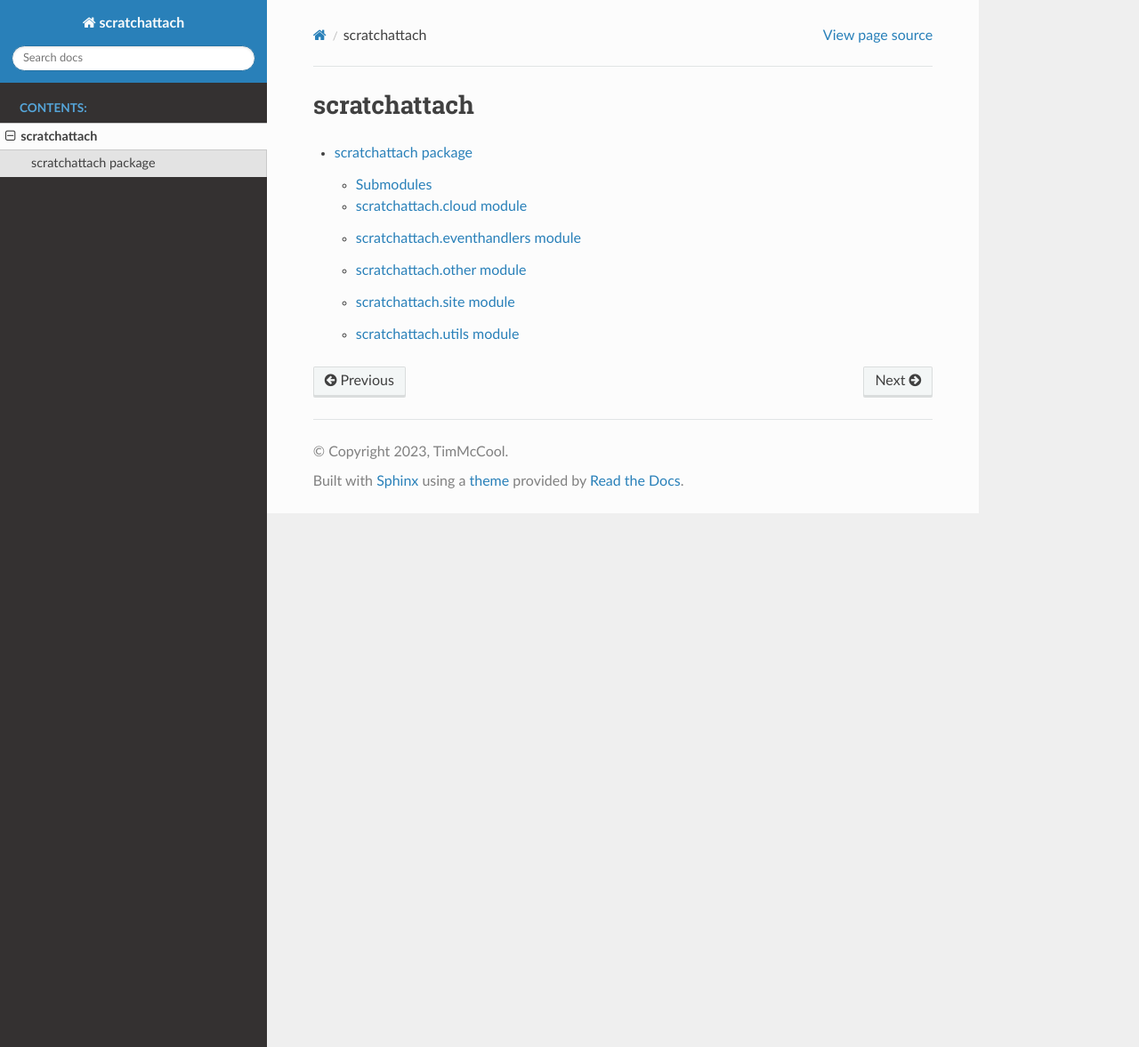
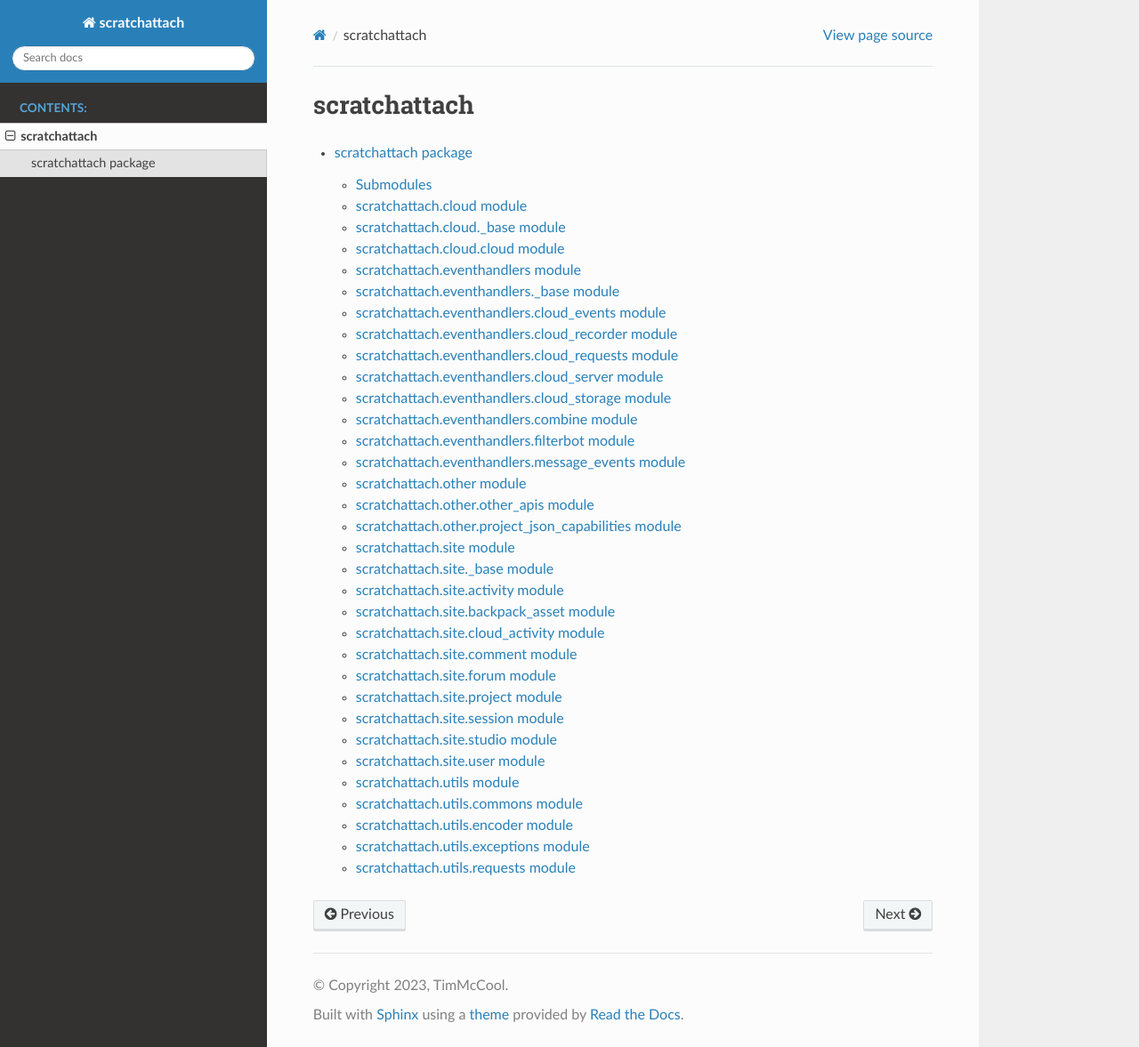
Before and after one commit to TimMcCool/scratchattach, a Sphinx documentation site: the page built from docs/modules.rst, in a window 1280 px wide and 1177 px high. Shown: the whole window at 89% size. Built offline with Sphinx 7.4.7 and the Read the Docs theme 3.1.0, drawn with Linux system fonts in a browser that asks for light colours.

Commit message:
Update scratchattach.rst
Signed-off-by: Tim <53166177+TimMcCool@users.noreply.github.com>

```diff
--- a/docs/scratchattach.rst
+++ b/docs/scratchattach.rst
@@ -12,11 +12,22 @@
    :undoc-members:
    :show-inheritance:
 
-.. toctree::
-   :maxdepth: 1
-   :glob:
+scratchattach.cloud._base module
+-------------------------------
 
-   cloud/*
+.. automodule:: scratchattach.cloud._base
+   :members:
+   :undoc-members:
+   :show-inheritance:
+
+scratchattach.cloud.cloud module
+-------------------------------
+
+.. automodule:: scratchattach.cloud.cloud
+   :members:
+   :undoc-members:
+   :show-inheritance:
+
 
 scratchattach.eventhandlers module
 ----------------------------------
@@ -26,11 +37,78 @@
    :undoc-members:
    :show-inheritance:
 
-.. toctree::
-   :maxdepth: 1
-   :glob:
+scratchattach.eventhandlers._base module
+----------------------------------------
 
-   eventhandlers/*
+.. automodule:: scratchattach.eventhandlers._base
+   :members:
+   :undoc-members:
+   :show-inheritance:
+
+scratchattach.eventhandlers.cloud_events module
+-----------------------------------------------
+
+.. automodule:: scratchattach.eventhandlers.cloud_events
+   :members:
+   :undoc-members:
+   :show-inheritance:
+
+scratchattach.eventhandlers.cloud_recorder module
+-------------------------------------------------
+
+.. automodule:: scratchattach.eventhandlers.cloud_recorder
+   :members:
+   :undoc-members:
+   :show-inheritance:
+
+scratchattach.eventhandlers.cloud_requests module
+-------------------------------------------------
+
+.. automodule:: scratchattach.eventhandlers.cloud_requests
+   :members:
+   :undoc-members:
+   :show-inheritance:
+
+scratchattach.eventhandlers.cloud_server module
+-----------------------------------------------
+
+.. automodule:: scratchattach.eventhandlers.cloud_server
+   :members:
+   :undoc-members:
+   :show-inheritance:
+
+scratchattach.eventhandlers.cloud_storage module
+------------------------------------------------
+
+.. automodule:: scratchattach.eventhandlers.cloud_storage
+   :members:
+   :undoc-members:
+   :show-inheritance:
+
+scratchattach.eventhandlers.combine module
+------------------------------------------
+
+.. automodule:: scratchattach.eventhandlers.combine
+   :members:
+   :undoc-members:
+   :show-inheritance:
+
+scratchattach.eventhandlers.filterbot module
+--------------------------------------------
+
+.. automodule:: scratchattach.eventhandlers.filterbot
+   :members:
+   :undoc-members:
+   :show-inheritance:
+
+scratchattach.eventhandlers.message_events module
+-------------------------------------------------
+
+.. automodule:: scratchattach.eventhandlers.message_events
+   :members:
+   :undoc-members:
+   :show-inheritance:
+
 
 scratchattach.other module
 --------------------------
@@ -40,11 +118,22 @@
    :undoc-members:
    :show-inheritance:
 
-.. toctree::
-   :maxdepth: 1
-   :glob:
+scratchattach.other.other_apis module
+-------------------------------------
 
-   other/*
+.. automodule:: scratchattach.other.other_apis
+   :members:
+   :undoc-members:
+   :show-inheritance:
+
+scratchattach.other.project_json_capabilities module
+----------------------------------------------------
+
+.. automodule:: scratchattach.other.project_json_capabilities
+   :members:
+   :undoc-members:
+   :show-inheritance:
+
 
 scratchattach.site module
 -------------------------
@@ -54,11 +143,86 @@
    :undoc-members:
    :show-inheritance:
 
-.. toctree::
-   :maxdepth: 1
-   :glob:
+scratchattach.site._base module
+-------------------------------
 
-   site/*
+.. automodule:: scratchattach.site._base
+   :members:
+   :undoc-members:
+   :show-inheritance:
+
+scratchattach.site.activity module
+----------------------------------
+
+.. automodule:: scratchattach.site.activity
+   :members:
+   :undoc-members:
+   :show-inheritance:
+
+scratchattach.site.backpack_asset module
+----------------------------------------
+
+.. automodule:: scratchattach.site.backpack_asset
+   :members:
+   :undoc-members:
+   :show-inheritance:
+
+scratchattach.site.cloud_activity module
+----------------------------------------
+
+.. automodule:: scratchattach.site.cloud_activity
+   :members:
+   :undoc-members:
+   :show-inheritance:
+
+scratchattach.site.comment module
+---------------------------------
+
+.. automodule:: scratchattach.site.comment
+   :members:
+   :undoc-members:
+   :show-inheritance:
+
+scratchattach.site.forum module
+-------------------------------
+
+.. automodule:: scratchattach.site.forum
+   :members:
+   :undoc-members:
+   :show-inheritance:
+
+scratchattach.site.project module
+---------------------------------
+
+.. automodule:: scratchattach.site.project
+   :members:
+   :undoc-members:
+   :show-inheritance:
+
+scratchattach.site.session module
+---------------------------------
+
+.. automodule:: scratchattach.site.session
+   :members:
+   :undoc-members:
+   :show-inheritance:
+
+scratchattach.site.studio module
+--------------------------------
+
+.. automodule:: scratchattach.site.studio
+   :members:
+   :undoc-members:
+   :show-inheritance:
+
+scratchattach.site.user module
+------------------------------
+
+.. automodule:: scratchattach.site.user
+   :members:
+   :undoc-members:
+   :show-inheritance:
+
 
 scratchattach.utils module
 --------------------------
@@ -68,8 +232,34 @@
    :undoc-members:
    :show-inheritance:
 
-.. toctree::
-   :maxdepth: 1
-   :glob:
+scratchattach.utils.commons module
+----------------------------------
 
-   utils/*
+.. automodule:: scratchattach.utils.commons
+   :members:
+   :undoc-members:
+   :show-inheritance:
+
+scratchattach.utils.encoder module
+----------------------------------
+
+.. automodule:: scratchattach.utils.encoder
+   :members:
+   :undoc-members:
+   :show-inheritance:
+
+scratchattach.utils.exceptions module
+-------------------------------------
+
+.. automodule:: scratchattach.utils.exceptions
+   :members:
+   :undoc-members:
+   :show-inheritance:
+
+scratchattach.utils.requests module
+-----------------------------------
+
+.. automodule:: scratchattach.utils.requests
+   :members:
+   :undoc-members:
+   :show-inheritance:
```
